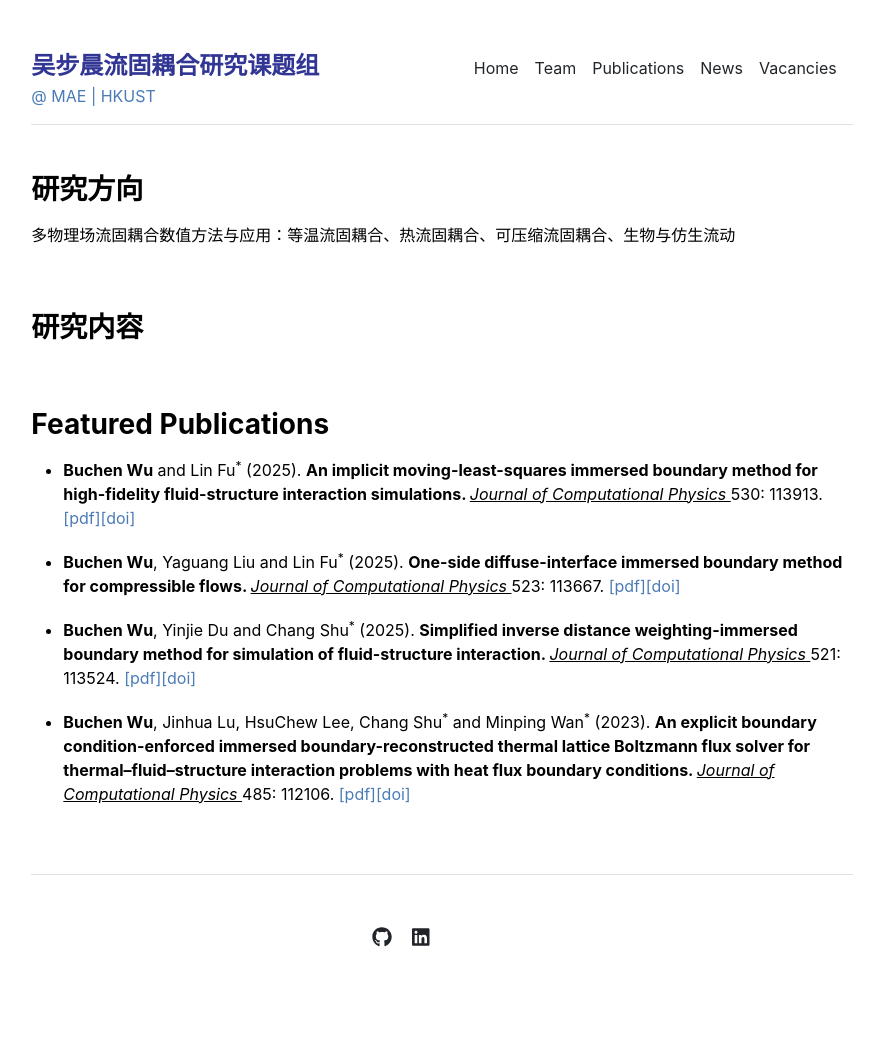
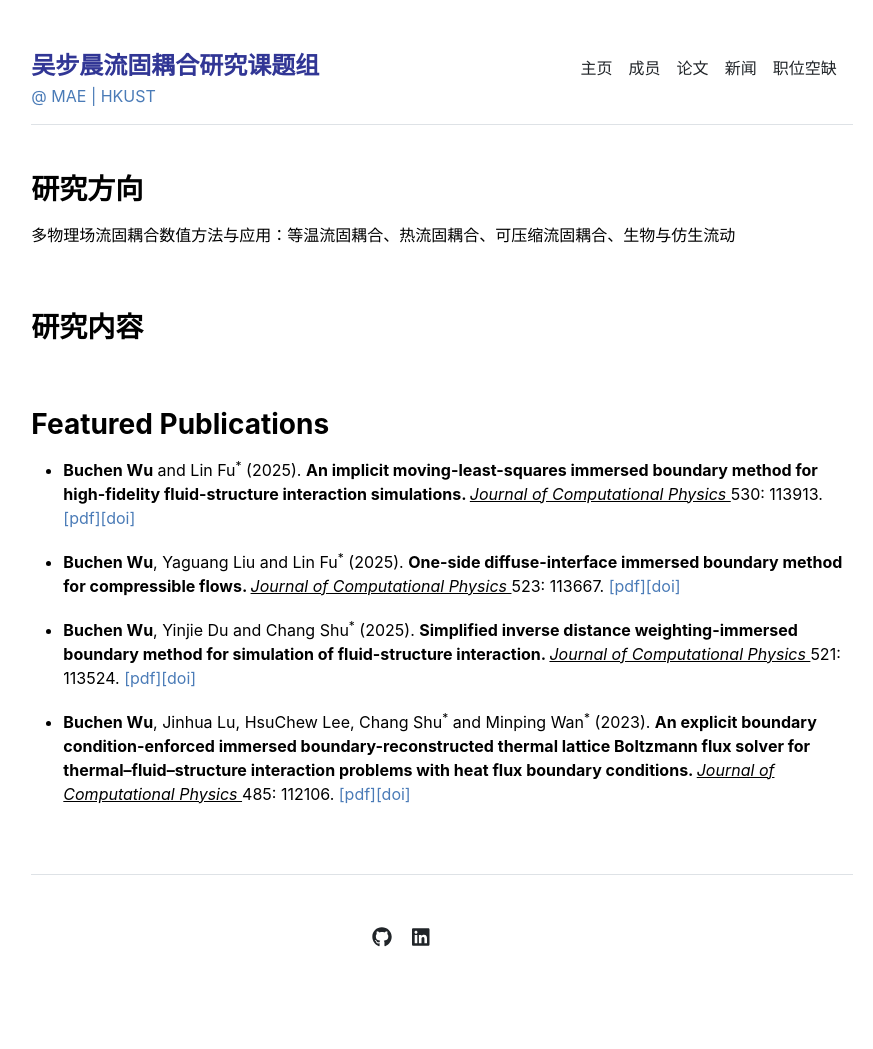
Before and after one commit to buchenwu/buchenwu.github.io, a Jekyll site: the page built from index.md, in a window 1280 px wide. Shown: the whole page, without its empty margins (198-1071 px from the left). Built offline with Jekyll 4.4.1, drawn with Linux system fonts in a browser that asks for light colours.

Commit message:
Update settings.yml

```diff
--- a/_data/settings.yml
+++ b/_data/settings.yml
@@ -1,10 +1,10 @@
 menu:
-- {name: 'Home', url: '/'}
+- {name: '主页', url: '/'}
 #- {name: 'Research', url: '/research'}
-- {name: 'Team', url: '/team'}
-- {name: 'Publications', url: '/publications'}
-- {name: 'News', url: '/news'}
-- {name: 'Vacancies', url: '/vacancies'}
+- {name: '成员', url: '/team'}
+- {name: '论文', url: '/publications'}
+- {name: '新闻', url: '/news'}
+- {name: '职位空缺', url: '/vacancies'}
 #- {name: 'courses', url: '/courses'}
 #- {name: 'cv', url: '/cv'}
 #- {name: 'contact', url: '/contact'}
```
